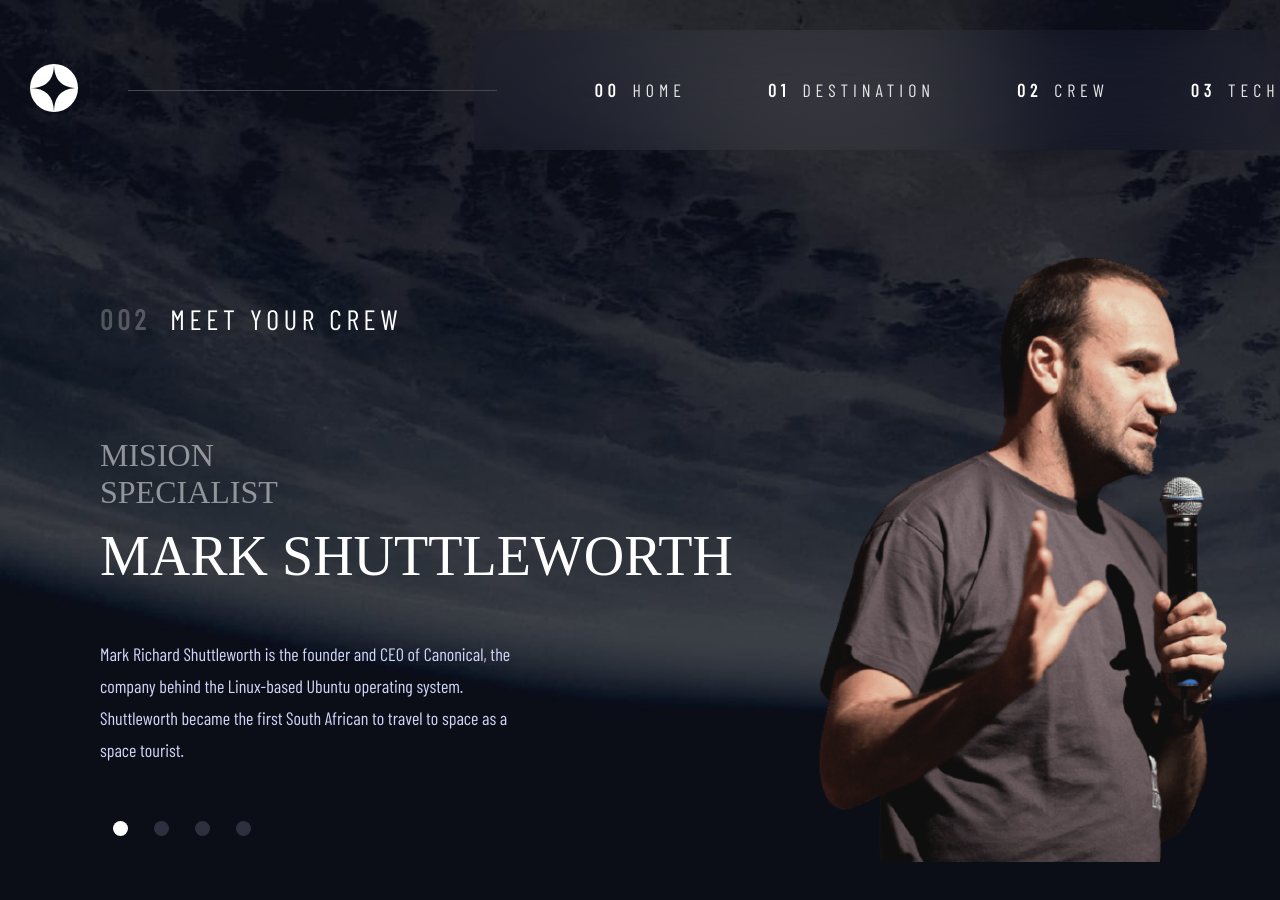
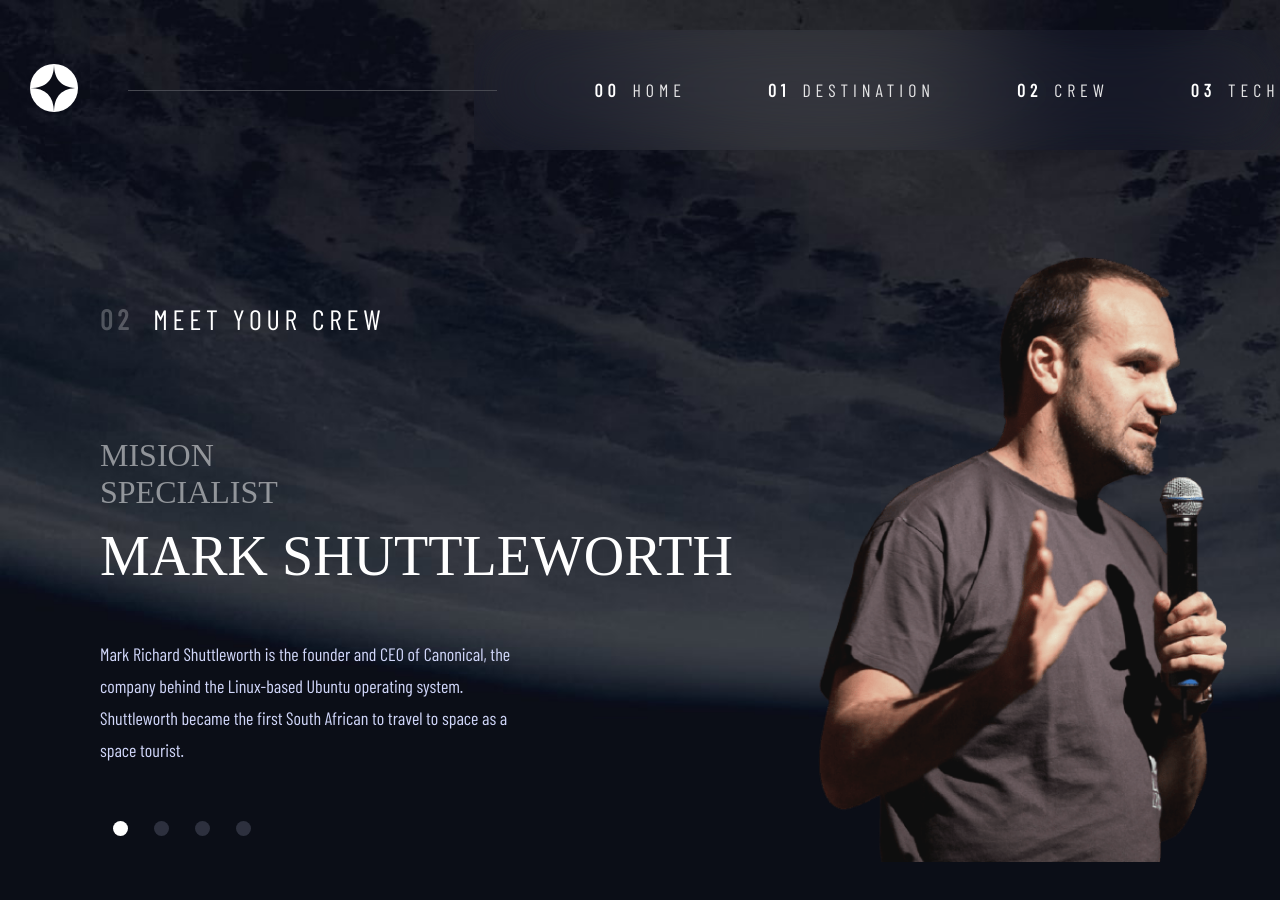
Before and after one commit to Sebachi/Workshop2-Spint2, a React (Vite) app: page /crew in a window 1280 px wide. Shown: the top 900 px of the page. Built offline with nearby package versions, Linux system fonts and the light colour scheme; a web font is replaced by a local one.

Commit message:
Last details

```diff
--- a/src/components/crew/main.jsx
+++ b/src/components/crew/main.jsx
@@ -19,7 +19,7 @@
         <section className="crew">
           <section className="crew__banner">
             <section className="title">
-              <h1 className="number">002</h1>{" "}
+              <h1 className="number">02</h1>{" "}
               <h1 className="text">MEET YOUR CREW</h1>
             </section>
             <div className="info">
--- a/src/components/crew/main.scss
+++ b/src/components/crew/main.scss
@@ -202,7 +202,7 @@
       &__img {
         // padding: 0 50px;
         // min-width: 40%;
-        height: 50vw;
+       // height: 50vw;
         width: 50vw;
         align-self: center;
 
```
